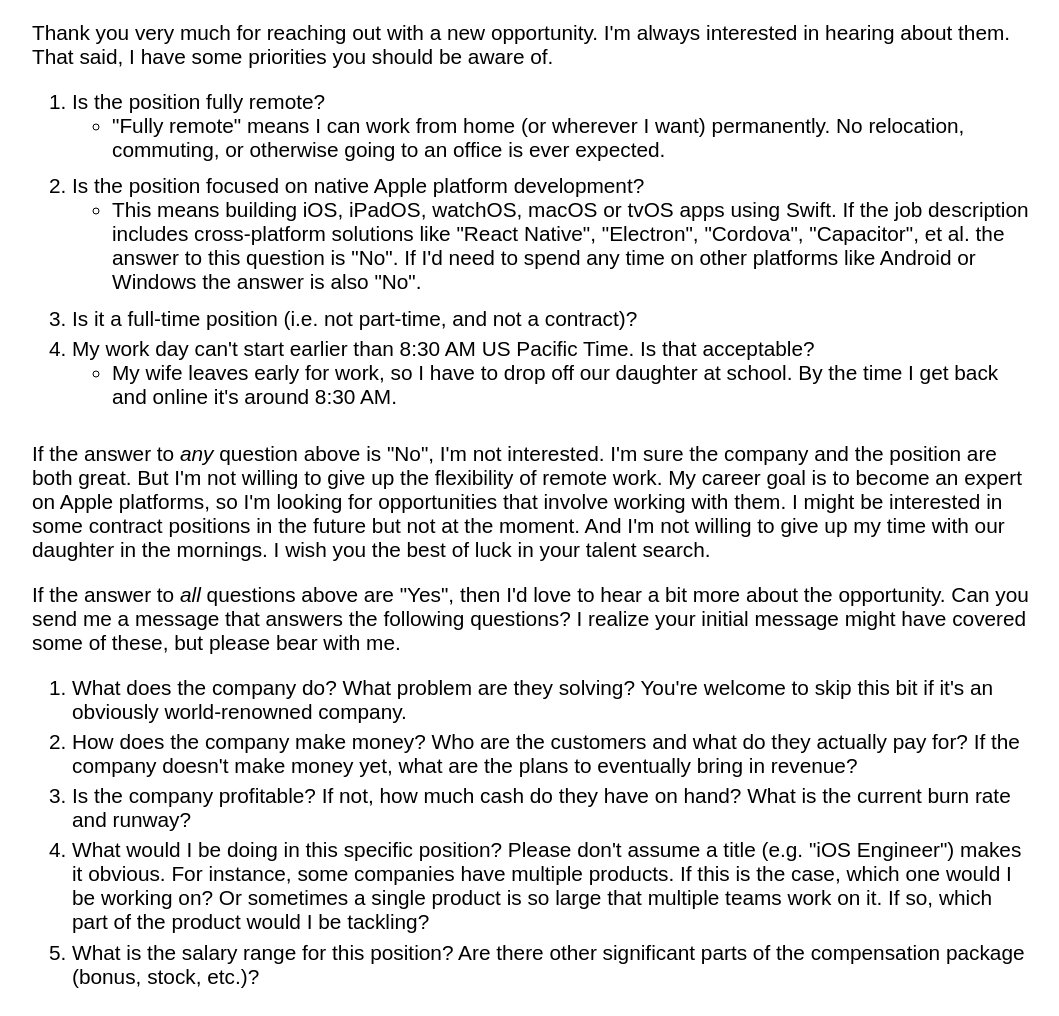
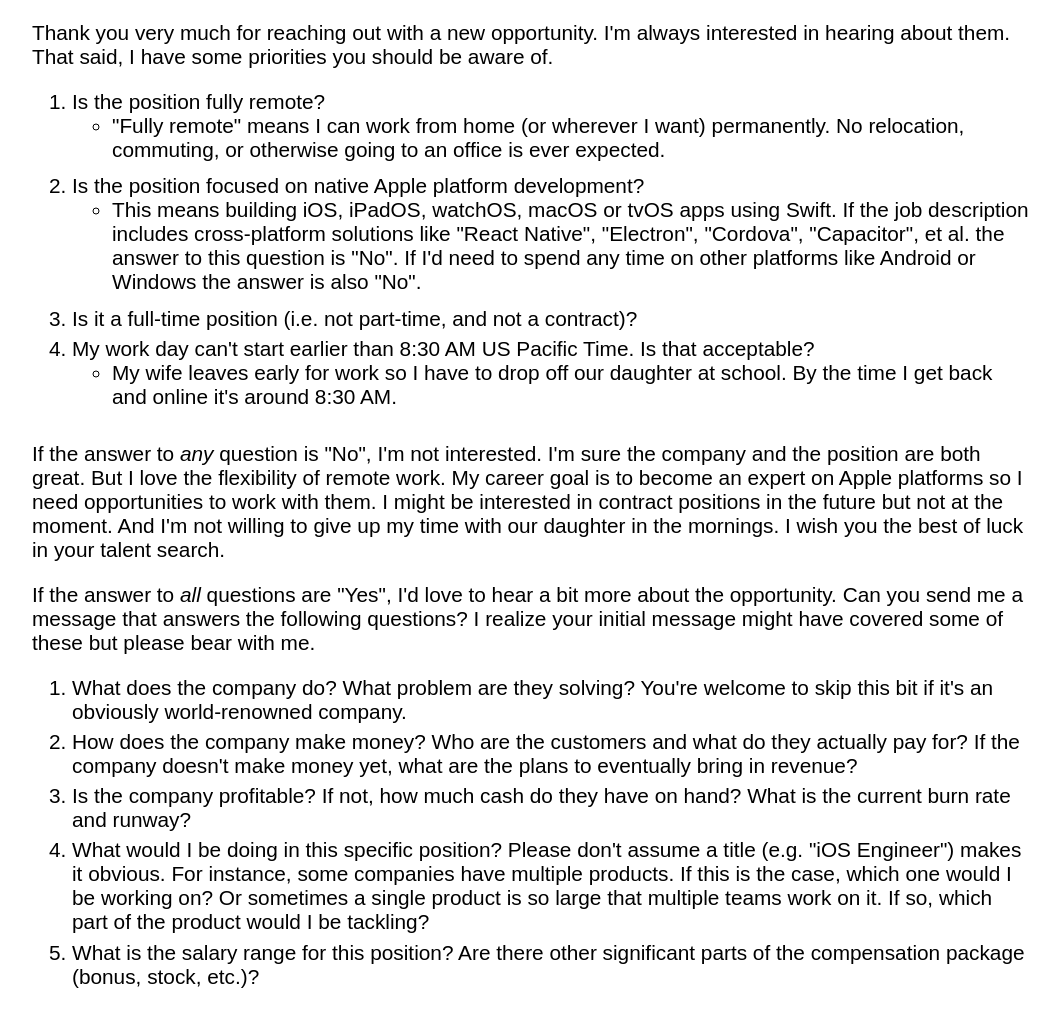
Before and after one commit to koralcem/personal-site, a Jekyll site: the page built from opportunity.html, in a window 1280 px wide. Shown: the whole page, without its empty margins (108-1167 px from the left). Built offline with Jekyll 4.4.1, drawn with Linux system fonts in a browser that asks for light colours.

Commit message:
More edits to opportunity

```diff
--- a/opportunity.html
+++ b/opportunity.html
@@ -21,17 +21,17 @@ css_files:
   </li>
   <li>My work day can't start earlier than 8:30 AM US Pacific Time. Is that acceptable?
     <ul>
-      <li>My wife leaves early for work, so I have to drop off our daughter at school. By the time I get back and online it's around 8:30 AM.</li>
+      <li>My wife leaves early for work so I have to drop off our daughter at school. By the time I get back and online it's around 8:30 AM.</li>
     </ul>
   </li>
 </ol>
 
 <p>
-  If the answer to <em>any</em> question above is "No", I'm not interested. I'm sure the company and the position are both great. But I'm not willing to give up the flexibility of remote work. My career goal is to become an expert on Apple platforms, so I'm looking for opportunities that involve working with them. I might be interested in some contract positions in the future but not at the moment. And I'm not willing to give up my time with our daughter in the mornings. I wish you the best of luck in your talent search.
+  If the answer to <em>any</em> question is "No", I'm not interested. I'm sure the company and the position are both great. But I love the flexibility of remote work. My career goal is to become an expert on Apple platforms so I need opportunities to work with them. I might be interested in contract positions in the future but not at the moment. And I'm not willing to give up my time with our daughter in the mornings. I wish you the best of luck in your talent search.
 </p>
 
 <p>
-  If the answer to <em>all</em> questions above are "Yes", then I'd love to hear a bit more about the opportunity. Can you send me a message that answers the following questions? I realize your initial message might have covered some of these, but please bear with me.
+  If the answer to <em>all</em> questions are "Yes", I'd love to hear a bit more about the opportunity. Can you send me a message that answers the following questions? I realize your initial message might have covered some of these but please bear with me.
 </p>
 
 <ol>
```
